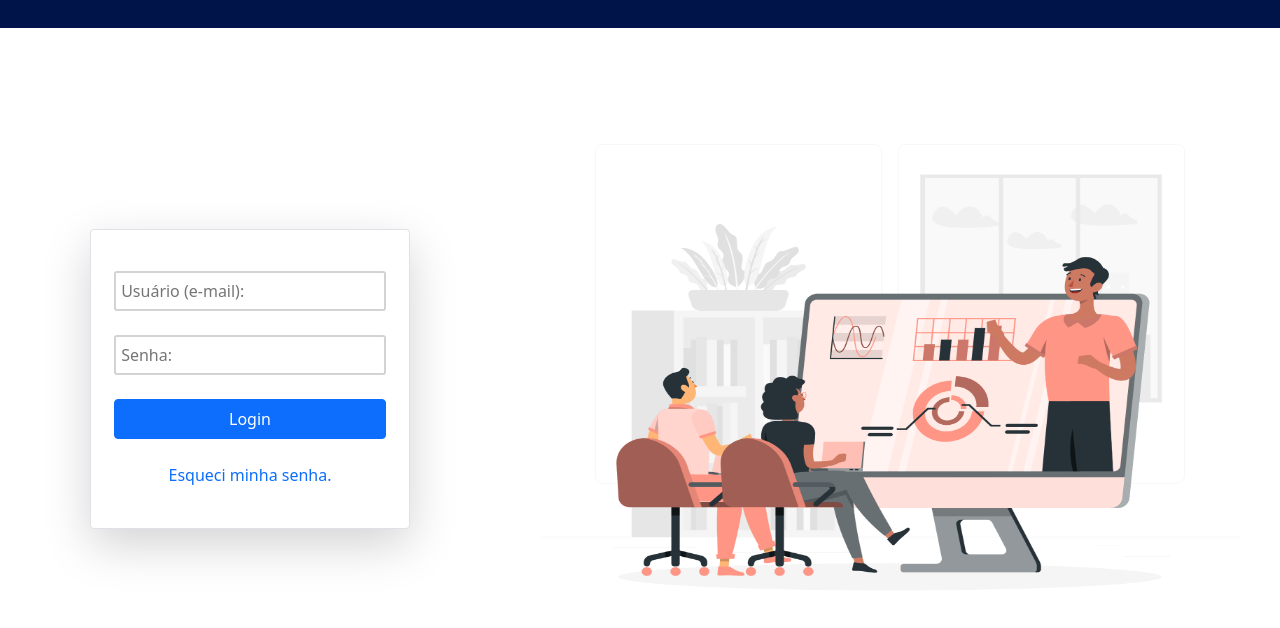
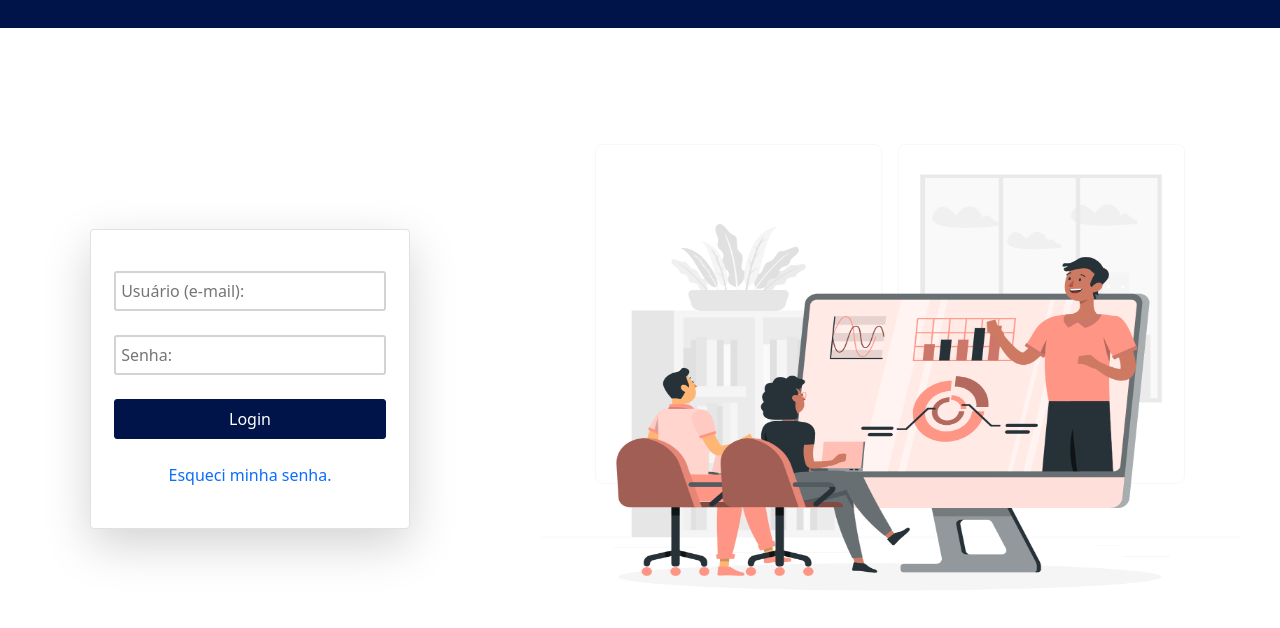
Before and after one commit to Danielysdavils/projMod2, a plain HTML site: page page_login/page_login.html in a window 1280 px wide. Shown: the part 172-800 px from the top of the page. Drawn offline with nearby package versions, Linux system fonts and the light colour scheme.

```diff
--- a/page_login/css/page_login.css
+++ b/page_login/css/page_login.css
@@ -124,6 +124,14 @@
     border-radius: 2px;
 }
 
+#submit{
+    background-color: var(--color1);
+    color: white;
+    transition-duration: 0.5s;
+    border-radius: 3px;
+    border: 1px solid var(--color1);
+}
+
 #submit:hover{
     background-color: white;
     color: var(--color1)
--- a/page_login/page_login.html
+++ b/page_login/page_login.html
@@ -55,7 +55,7 @@
                     <input type="text" id="senha" placeholder="Senha:"><br>
                     <small id="msgErroSenha" class="alert-danger">Senha inválida.</small>
                 </form>
-                <input type="button" value="Login" id="submit" class="btn btn-primary"><br>
+                <input type="button" value="Login" id="submit"><br>
                 <a href="" id="esqueciSenha">Esqueci minha senha.</a>
             </section>
             <section id="caixaImagem">
```
